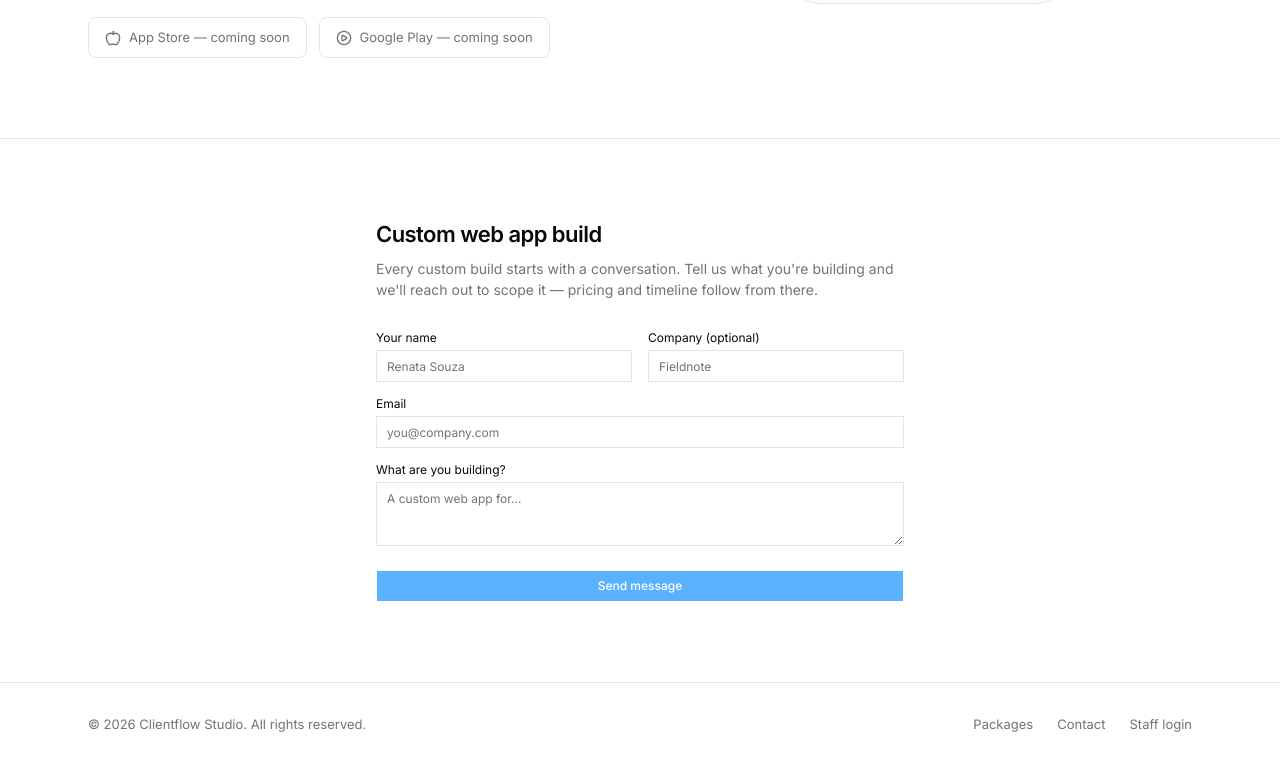
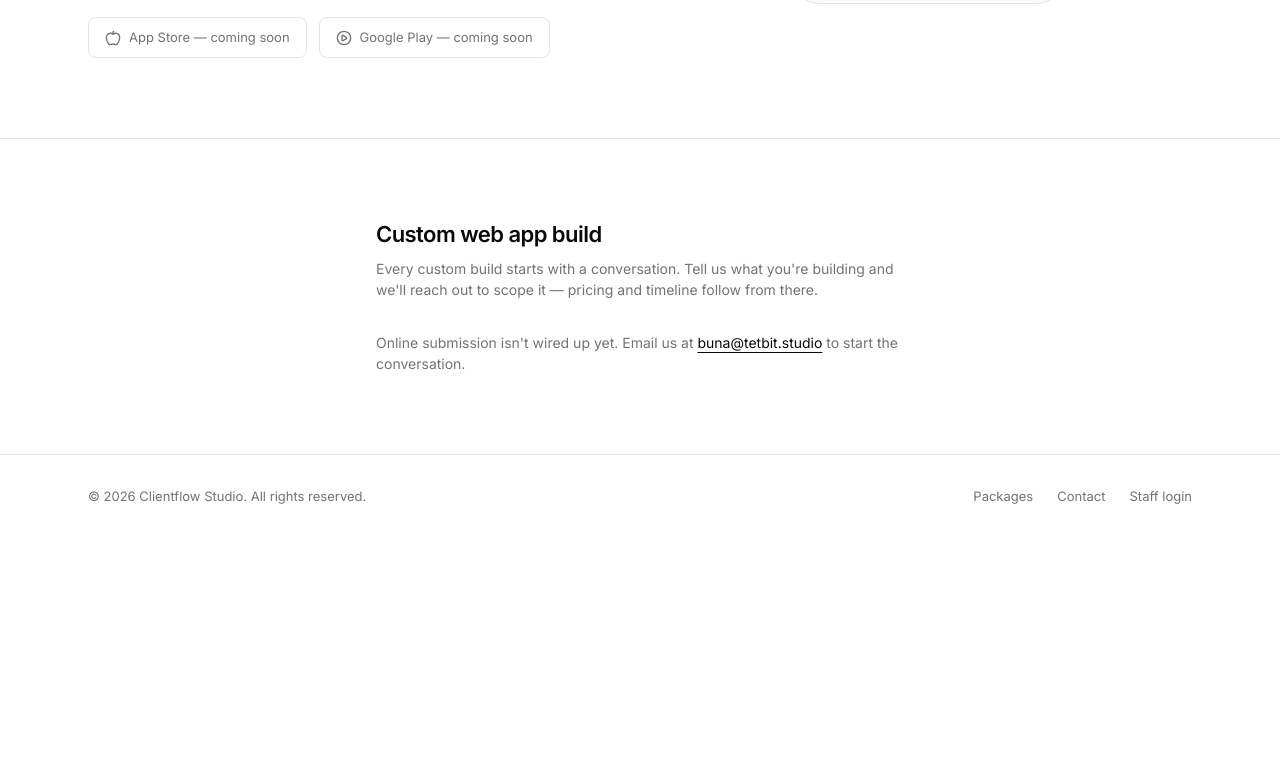
Before and after one commit to BunaBlyta/clientflow, a Next.js app: page / in a window 1280 px wide. Shown: the part 2556-3323 px from the top of the page. After the commit the page ends 3095 px from the top, so only its background shows below. Built offline with nearby package versions, Linux system fonts and the light colour scheme.

Commit message:
fix: disable deferred custom contact form

```diff
--- a/components/marketing/contact-form.tsx
+++ b/components/marketing/contact-form.tsx
@@ -1,31 +1,4 @@
-"use client";
-
-import { useState } from "react";
-import { toast } from "sonner";
-import { Button } from "@/components/ui/button";
-import { Input } from "@/components/ui/input";
-import { Label } from "@/components/ui/label";
-import { Textarea } from "@/components/ui/textarea";
-import { useAppStore } from "@/lib/store";
-
 export function ContactForm() {
-  const submitContactLead = useAppStore((s) => s.submitContactLead);
-  const [submitted, setSubmitted] = useState(false);
-
-  function handleSubmit(e: React.FormEvent<HTMLFormElement>) {
-    e.preventDefault();
-    const form = new FormData(e.currentTarget);
-    submitContactLead({
-      name: String(form.get("name") ?? ""),
-      email: String(form.get("email") ?? ""),
-      companyName: (form.get("companyName") as string) || undefined,
-      message: String(form.get("message") ?? ""),
-    });
-    e.currentTarget.reset();
-    setSubmitted(true);
-    toast.success("Message sent", { description: "We'll get back to you to talk scope and pricing." });
-  }
-
   return (
     <section id="contact" className="border-t border-border">
       <div className="mx-auto max-w-xl px-4 py-20 sm:px-6">
@@ -34,48 +7,16 @@ export function ContactForm() {
           Every custom build starts with a conversation. Tell us what you&apos;re building and we&apos;ll
           reach out to scope it — pricing and timeline follow from there.
         </p>
-
-        {submitted ? (
-          <div className="mt-8 rounded-lg border border-border bg-secondary/40 p-6">
-            <p className="text-[14px] font-medium">Thanks — message sent.</p>
-            <p className="mt-1 text-[13px] text-muted-foreground">
-              We&apos;ll follow up by email to set up a scoping call.
-            </p>
-            <Button variant="outline" size="sm" className="mt-4" onClick={() => setSubmitted(false)}>
-              Send another message
-            </Button>
-          </div>
-        ) : (
-          <form onSubmit={handleSubmit} className="mt-8 flex flex-col gap-4">
-            <div className="grid gap-4 sm:grid-cols-2">
-              <div className="flex flex-col gap-1.5">
-                <Label htmlFor="contact-name">Your name</Label>
-                <Input id="contact-name" name="name" required placeholder="Renata Souza" />
-              </div>
-              <div className="flex flex-col gap-1.5">
-                <Label htmlFor="contact-company">Company (optional)</Label>
-                <Input id="contact-company" name="companyName" placeholder="Fieldnote" />
-              </div>
-            </div>
-            <div className="flex flex-col gap-1.5">
-              <Label htmlFor="contact-email">Email</Label>
-              <Input id="contact-email" name="email" type="email" required placeholder="you@company.com" />
-            </div>
-            <div className="flex flex-col gap-1.5">
-              <Label htmlFor="contact-message">What are you building?</Label>
-              <Textarea
-                id="contact-message"
-                name="message"
-                rows={5}
-                required
-                placeholder="A custom web app for..."
-              />
-            </div>
-            <Button type="submit" className="mt-2">
-              Send message
-            </Button>
-          </form>
-        )}
+        <p className="mt-8 text-[14px] text-muted-foreground">
+          Online submission isn&apos;t wired up yet. Email us at{" "}
+          <a
+            href="mailto:buna@tetbit.studio?subject=Custom%20web%20app%20build%20inquiry"
+            className="text-foreground underline underline-offset-4 transition-colors hover:text-brand-accent"
+          >
+            buna@tetbit.studio
+          </a>{" "}
+          to start the conversation.
+        </p>
       </div>
     </section>
   );
--- a/lib/mock-data.ts
+++ b/lib/mock-data.ts
@@ -1,6 +1,5 @@
 import type {
   Client,
-  ContactLead,
   Invoice,
   Note,
   Notification,
@@ -108,11 +107,6 @@ export const projectRequests: ProjectRequest[] = [
   { id: "req-4", packageId: "pkg-full-website", prospectName: "Elliot Price", prospectEmail: "elliot@pricefinancial.net", companyName: "Price Financial", message: "Budget is tight this quarter, exploring options.", status: "REJECTED", createdAt: daysAgo(22), reviewedAt: daysAgo(20) },
 ];
 
-export const contactLeads: ContactLead[] = [
-  { id: "lead-1", name: "Renata Souza", email: "renata@fieldnoteapp.com", companyName: "Fieldnote", message: "We need a custom web app for field data collection — offline-first, exports to our existing backend.", createdAt: daysAgo(2) },
-  { id: "lead-2", name: "Callum Ashworth", email: "callum@driftline.co", message: "Interested in a booking + scheduling system for a small studio chain.", createdAt: daysAgo(6) },
-];
-
 export const notifications: Notification[] = [
   { id: "notif-1", userId: "user-staff-1", type: "REQUEST_SUBMITTED", title: "New project request", body: "Sana Iqbal requested a Landing Page for Iris & Oak.", read: false, createdAt: daysAgo(1), link: "/dashboard/projects?tab=requests" },
   { id: "notif-2", userId: "user-staff-1", type: "NEW_NOTE", title: "New note on Northwind Coffee — Landing Page", body: "Owen Reyes left a note about the hero photo.", read: false, createdAt: daysAgo(1), link: "/dashboard/projects/proj-2" },
--- a/lib/store.ts
+++ b/lib/store.ts
@@ -1,7 +1,6 @@
 import { create } from "zustand";
 import {
   clients as initialClients,
-  contactLeads as initialContactLeads,
   currentStaffUser,
   invoices as initialInvoices,
   notes as initialNotes,
@@ -12,7 +11,6 @@ import {
 } from "@/lib/mock-data";
 import type {
   Client,
-  ContactLead,
   Invoice,
   InvoiceKind,
   Note,
@@ -38,7 +36,6 @@ interface AppState {
   invoices: Invoice[];
   notes: Note[];
   projectRequests: ProjectRequest[];
-  contactLeads: ContactLead[];
   notifications: Notification[];
   packages: Package[];
 
@@ -49,13 +46,6 @@ interface AppState {
     prospectPhone?: string;
     companyName?: string;
     message?: string;
-  }) => void;
-
-  submitContactLead: (input: {
-    name: string;
-    email: string;
-    companyName?: string;
-    message: string;
   }) => void;
 
   approveRequest: (requestId: string) => void;
@@ -90,7 +80,6 @@ export const useAppStore = create<AppState>((set, get) => ({
   invoices: initialInvoices,
   notes: initialNotes,
   projectRequests: initialProjectRequests,
-  contactLeads: initialContactLeads,
   notifications: initialNotifications,
   packages: initialPackages,
 
@@ -107,18 +96,6 @@ export const useAppStore = create<AppState>((set, get) => ({
       createdAt: new Date().toISOString(),
     };
     set((state) => ({ projectRequests: [request, ...state.projectRequests] }));
-  },
-
-  submitContactLead: (input) => {
-    const lead: ContactLead = {
-      id: nextId("lead"),
-      name: input.name,
-      email: input.email,
-      companyName: input.companyName,
-      message: input.message,
-      createdAt: new Date().toISOString(),
-    };
-    set((state) => ({ contactLeads: [lead, ...state.contactLeads] }));
   },
 
   approveRequest: (requestId) => {
--- a/status/CURRENT-web.md
+++ b/status/CURRENT-web.md
@@ -3,7 +3,7 @@
 You own `app/(marketing)/`, `app/(dashboard)/`, `app/(auth)/`, `middleware.ts`,
 `components/` and `lib/` only. You are the only writer of this file.
 
-Last updated: 2026-08-12 by Codex — dashboard logout wiring
+Last updated: 2026-08-12 by Codex — deferred custom contact flow
 
 ## What changed
 
@@ -22,6 +22,11 @@ Last updated: 2026-08-12 by Codex — dashboard logout wiring
 - The dashboard topbar’s “Log out” action now calls `POST /api/auth/logout` with
   the session cookie, shows a pending state, and redirects to `/login` with a
   router refresh even if the request fails so the user is not left in the menu.
+- The custom web app contact section is intentionally disabled per the deferred
+  SPEC decision. It keeps the existing copy and links prospects to
+  `buna@tetbit.studio` instead of accepting a submission that the app cannot
+  deliver to staff. The dead frontend `ContactLead` type, fixture data, and
+  Zustand action were removed; the API lane’s Prisma schema was not changed.
 
 ## Verification
 
@@ -29,8 +34,8 @@ Last updated: 2026-08-12 by Codex — dashboard logout wiring
   The required Turbopack build was blocked by the sandbox process/port
   restriction.
 - `npx next build --webpack`: passed; all 29 routes compiled, including the
-  logout endpoint.
-- The logout change passed the repository typecheck and lint steps.
+  logout endpoint and the marketing page.
+- The contact-flow change passed the repository typecheck and lint steps.
 - No API, Prisma, mobile, or other lane files were changed.
 
 ## Handoff notes
@@ -45,6 +50,9 @@ Last updated: 2026-08-12 by Codex — dashboard logout wiring
 - The logout request depends on the API lane’s shipped `POST /api/auth/logout`
   route; the UI also navigates away if the request returns an error or cannot
   complete.
+- The custom package flow remains deferred: staff manually creates the client,
+  project, and invoice after an outside conversation. Do not restore an online
+  contact submission until a real delivery path and staff UI exist.
 
 ## Hard rule
 
--- /dev/null
+++ b/status/log/2026-08-12-1455-agent-deferred-custom-contact.md
@@ -0,0 +1,15 @@
+# Deferred custom contact flow — 2026-08-12
+
+The custom web app section no longer accepts an online form submission. It keeps
+the “Custom web app build” heading and explanation, then directs prospects to
+`buna@tetbit.studio` with a prefilled email subject. This matches the deferred
+custom-package decision in `docs/SPEC.md` and prevents a fake success message or
+an invisible in-memory lead.
+
+The unused frontend `ContactLead` type, mock data, Zustand state, and
+`submitContactLead` action were removed. The Prisma model and migration remain
+untouched because they belong to the API/database lane.
+
+Verification: typecheck, lint, and 66 Vitest tests passed. `npm run verify` could
+not complete its Turbopack build because the sandbox disallows the process/port
+operation; `npx next build --webpack` passed with all 29 routes compiled.
```
Also changed, not shown: lib/types.ts (+0 -9 lines).
